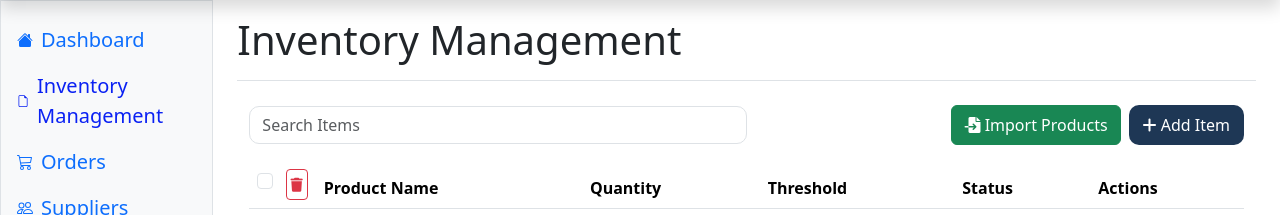
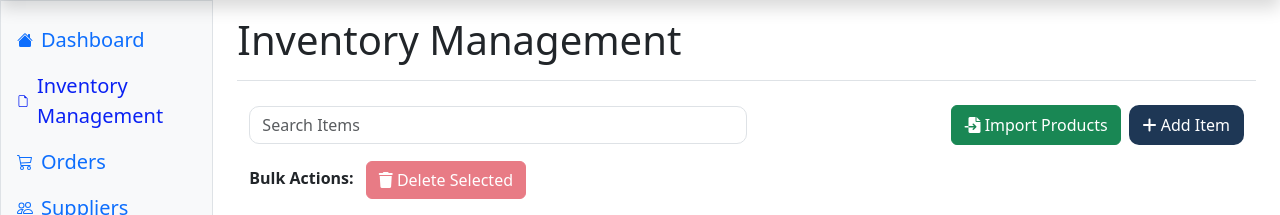
Before and after one commit to lsus-csc-jc/ECIMS, a Django app: page /invmanagement.html in a window 1280 px wide. Shown: the part 57-272 px from the top of the page. Run offline with Django 4.2, Linux system fonts and the light colour scheme; the visitor is signed in with stand-in values (Sample User, id 1); data that the repository does not hold is empty; some libraries are stand-ins or nearby versions.

Commit message:
updated inv

```diff
--- a/core/templates/invmanagement.html
+++ b/core/templates/invmanagement.html
@@ -204,15 +204,20 @@
                   </button>
               </div>
           </div>
+
+          <div class="mb-3">
+              <span class="fw-bold">Bulk Actions: </span>
+              <button id="bulkDeleteInvBtn" class="btn btn-danger ms-2" disabled>
+                  <i class="fas fa-trash"></i> Delete Selected
+              </button>
+          </div>
+
           <div class="table-responsive">
           <table class="table table-hover">
               <thead class="table-transparent">
                   <tr>
                       <th style="width: 50px;">
-                        <input type="checkbox" id="selectAllInvItems" title="Select All" class="form-check-input me-2">
-                        <button type="button" id="bulkDeleteInvBtn" class="btn btn-sm btn-outline-danger p-1" title="Delete Selected Items">
-                            <i class="fas fa-trash"></i>
-                        </button>
+                        <input type="checkbox" id="selectAllInvItems" title="Select All" class="form-check-input">
                       </th>
                       <th>Product Name</th>
                       <th>Quantity</th>
@@ -341,6 +346,19 @@
           <link rel="stylesheet" href="https://cdnjs.cloudflare.com/ajax/libs/font-awesome/6.0.0/css/all.min.css">
           {% include 'low_stock_alert.html' %}
 
+          <!-- Toast container for notifications -->
+          <div class="position-fixed bottom-0 end-0 p-3" style="z-index: 11">
+            <div id="notificationToast" class="toast" role="alert" aria-live="assertive" aria-atomic="true">
+              <div class="toast-header">
+                <strong class="me-auto" id="toastTitle">Notification</strong>
+                <button type="button" class="btn-close" data-bs-dismiss="toast" aria-label="Close"></button>
+              </div>
+              <div class="toast-body" id="toastMessage">
+                Message goes here
+              </div>
+            </div>
+          </div>
+
           <script>
           // Function to get CSRF token from cookies
           function getCSRFToken() {
@@ -357,6 +375,27 @@
                   }
               }
               return cookieValue;
+          }
+
+          // Function to show a notification toast
+          function showNotification(message, isSuccess = true) {
+            const toast = document.getElementById('notificationToast');
+            const toastTitle = document.getElementById('toastTitle');
+            const toastMessage = document.getElementById('toastMessage');
+            const bsToast = new bootstrap.Toast(toast);
+
+            toastTitle.textContent = isSuccess ? 'Success' : 'Error';
+            toastMessage.textContent = message;
+
+            // Change toast color based on status
+            toast.classList.remove('bg-success', 'bg-danger', 'text-white');
+            if (isSuccess) {
+              toast.classList.add('bg-success', 'text-white');
+            } else {
+              toast.classList.add('bg-danger', 'text-white');
+            }
+
+            bsToast.show();
           }
 
           // Function to handle checkbox functionality
@@ -395,13 +434,13 @@
                   });
 
                   if (selectedIds.length === 0) {
-                      alert('Please select items to delete');
+                      showNotification('Please select items to delete');
                       return;
                   }
 
                   if (confirm(`Are you sure you want to delete ${selectedIds.length} selected item(s)?`)) {
                       try {
-                          const response = await fetch('/inventory/bulk_delete/', {
+                          const response = await fetch('{% url "bulk_delete_inventory_items" %}', {
                               method: 'POST',
                               headers: {
                                   'Content-Type': 'application/json',
@@ -413,17 +452,17 @@
                           const result = await response.json();
                           if (result.success) {
                               // Show success message
-                              alert(result.message || 'Items deleted successfully');
+                              showNotification(result.message || 'Items deleted successfully');
                               // Refresh the table
                               await fetchInventoryData();
                               // Reset select all checkbox
                               selectAllCheckbox.prop('checked', false);
                           } else {
-                              alert('Error: ' + (result.error || 'Failed to delete items'));
+                              showNotification(result.error || 'Failed to delete items');
                           }
                       } catch (error) {
                           console.error('Error:', error);
-                          alert('An error occurred while deleting items');
+                          showNotification('An error occurred while deleting items');
                       }
                   }
               });
@@ -484,7 +523,7 @@
               } catch (error) {
                   console.error('Error fetching inventory data:', error);
                   // Optionally show an error message to the user
-                  alert('Error refreshing inventory data. Please refresh the page.');
+                  showNotification('Error refreshing inventory data. Please refresh the page.');
               }
           }
 
```
